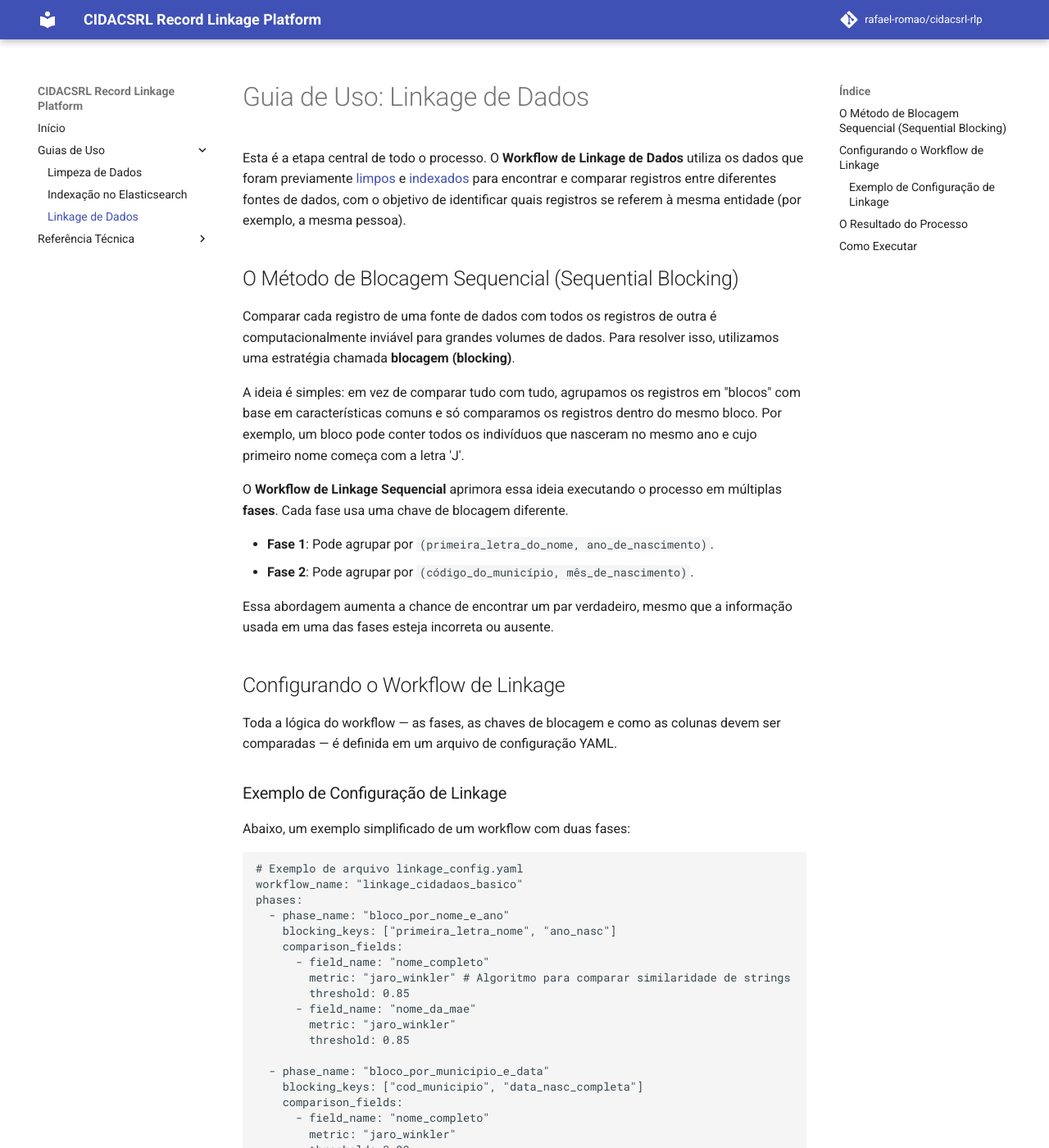
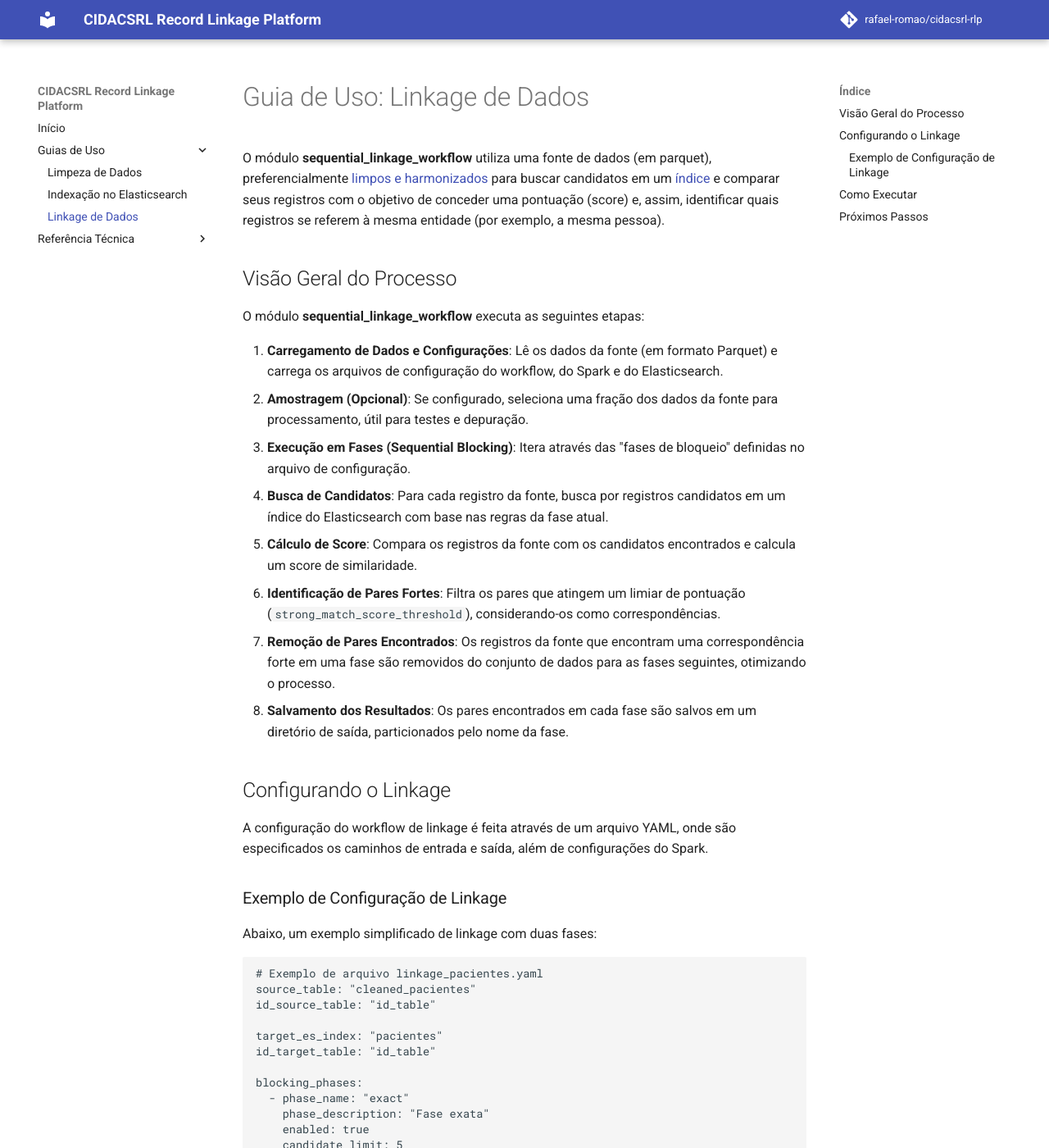
Before and after one commit to rafael-romao/cidacsrl, an MkDocs documentation site: the page built from docs/user-guide/linkage.md, in a window 1280 px wide and 1400 px high. Shown: the whole window at 82% size. Built offline with MkDocs 1.6.1 and Material for MkDocs 9.7.7, drawn with Linux system fonts in a browser that asks for light colours; comment, search, counter and statistics services are not loaded; some of the changed text lies outside the part shown.

Commit message:
docs: update user-guide docs

````diff
--- a/docs/user-guide/linkage.md
+++ b/docs/user-guide/linkage.md
@@ -1,58 +1,131 @@
 # Guia de Uso: Linkage de Dados
 
-Esta é a etapa central de todo o processo. O **Workflow de Linkage de Dados** utiliza os dados que foram previamente [limpos](./cleaning.md) e [indexados](./indexing.md) para encontrar e comparar registros entre diferentes fontes de dados, com o objetivo de identificar quais registros se referem à mesma entidade (por exemplo, a mesma pessoa).
+O módulo **sequential_linkage_workflow** utiliza uma fonte de dados (em parquet), preferencialmente [limpos e harmonizados](./cleaning.md) para buscar candidatos em um [índice](./indexing.md) e comparar seus registros com o objetivo de conceder uma pontuação (score) e, assim, identificar quais registros se referem à mesma entidade (por exemplo, a mesma pessoa).
 
-## O Método de Blocagem Sequencial (Sequential Blocking)
+## Visão Geral do Processo
 
-Comparar cada registro de uma fonte de dados com todos os registros de outra é computacionalmente inviável para grandes volumes de dados. Para resolver isso, utilizamos uma estratégia chamada **blocagem (blocking)**.
+O módulo **sequential_linkage_workflow** executa as seguintes etapas:
 
-A ideia é simples: em vez de comparar tudo com tudo, agrupamos os registros em "blocos" com base em características comuns e só comparamos os registros dentro do mesmo bloco. Por exemplo, um bloco pode conter todos os indivíduos que nasceram no mesmo ano e cujo primeiro nome começa com a letra 'J'.
+1.  **Carregamento de Dados e Configurações**: Lê os dados da fonte (em formato Parquet) e carrega os arquivos de configuração do workflow, do Spark e do Elasticsearch.
+2.  **Amostragem (Opcional)**: Se configurado, seleciona uma fração dos dados da fonte para processamento, útil para testes e depuração.
+3.  **Execução em Fases (Sequential Blocking)**: Itera através das "fases de bloqueio" definidas no arquivo de configuração.
+4.  **Busca de Candidatos**: Para cada registro da fonte, busca por registros candidatos em um índice do Elasticsearch com base nas regras da fase atual.
+5.  **Cálculo de Score**: Compara os registros da fonte com os candidatos encontrados e calcula um score de similaridade.
+6.  **Identificação de Pares Fortes**: Filtra os pares que atingem um limiar de pontuação (`strong_match_score_threshold`), considerando-os como correspondências.
+7.  **Remoção de Pares Encontrados**: Os registros da fonte que encontram uma correspondência forte em uma fase são removidos do conjunto de dados para as fases seguintes, otimizando o processo.
+8.  **Salvamento dos Resultados**: Os pares encontrados em cada fase são salvos em um diretório de saída, particionados pelo nome da fase.
 
-O **Workflow de Linkage Sequencial** aprimora essa ideia executando o processo em múltiplas **fases**. Cada fase usa uma chave de blocagem diferente.
+## Configurando o Linkage
 
-*   **Fase 1**: Pode agrupar por `(primeira_letra_do_nome, ano_de_nascimento)`.
-*   **Fase 2**: Pode agrupar por `(código_do_município, mês_de_nascimento)`.
-
-Essa abordagem aumenta a chance de encontrar um par verdadeiro, mesmo que a informação usada em uma das fases esteja incorreta ou ausente.
-
-## Configurando o Workflow de Linkage
-
-Toda a lógica do workflow — as fases, as chaves de blocagem e como as colunas devem ser comparadas — é definida em um arquivo de configuração YAML.
+A configuração do workflow de linkage é feita através de um arquivo YAML, onde são especificados os caminhos de entrada e saída, além de configurações do Spark.
 
 ### Exemplo de Configuração de Linkage
 
-Abaixo, um exemplo simplificado de um workflow com duas fases:
+Abaixo, um exemplo simplificado de linkage com duas fases:
 
 ```yaml
-# Exemplo de arquivo linkage_config.yaml
-workflow_name: "linkage_cidadaos_basico"
-phases:
-  - phase_name: "bloco_por_nome_e_ano"
-    blocking_keys: ["primeira_letra_nome", "ano_nasc"]
-    comparison_fields:
-      - field_name: "nome_completo"
-        metric: "jaro_winkler" # Algoritmo para comparar similaridade de strings
-        threshold: 0.85
-      - field_name: "nome_da_mae"
-        metric: "jaro_winkler"
-        threshold: 0.85
+# Exemplo de arquivo linkage_pacientes.yaml
+source_table: "cleaned_pacientes"
+id_source_table: "id_table"
 
-  - phase_name: "bloco_por_municipio_e_data"
-    blocking_keys: ["cod_municipio", "data_nasc_completa"]
-    comparison_fields:
-      - field_name: "nome_completo"
-        metric: "jaro_winkler"
-        threshold: 0.90
+target_es_index: "pacientes"
+id_target_table: "id_table"
+
+blocking_phases:
+  - phase_name: "exact"
+    phase_description: "Fase exata"
+    enabled: true
+    candidate_limit: 5
+    strong_match_score_threshold: 0.95
+
+    rules:
+      - source_column: "nome_completo"
+        target_column: "nome_completo"
+        es_clause_type: "must"
+        similarity: "jaro_winkler"
+        weight: 3.0
+        penalty: 0.1
+      - source_column: "nome_da_mae"
+        target_column: "nome_da_mae"
+        es_clause_type: "must"
+        similarity: "jaro_winkler"
+        weight: 3.0
+        penalty: 0.1
+      - source_column: "municipio_nascimento"
+        target_column: "municipio_nascimento"
+        es_clause_type: "must"
+        query_type: "term"
+        similarity: "exact"
+        weight: 1.0
+        penalty: 0.1
+      - source_column: "uf_nascimento"
+        target_column: "uf_nascimento"
+        es_clause_type: "must"
+        query_type: "term"
+        similarity: "exact"
+        weight: 1.0
+        penalty: 0.1
+
+  - phase_name: "non_exact"
+    phase_description: "Fase não exata"
+    enabled: false
+    candidate_limit: 500
+    strong_match_score_threshold: 0.60
+
+    rules:
+      - source_column: "nome_completo"
+        target_column: "nome_completo"
+        es_clause_type: "must"
+        similarity: "jaro_winkler"
+        weight: 3.0
+        penalty: 0.1
+      - source_column: "nome_da_mae"
+        target_column: "nome_da_mae"
+        es_clause_type: "should"
+        similarity: "jaro_winkler"
+        weight: 3.0
+        penalty: 0.1
+      - source_column: "municipio_nascimento"
+        target_column: "municipio_nascimento"
+        es_clause_type: "should"
+        query_type: "term"
+        similarity: "exact"
+        weight: 1.0
+        penalty: 0.1
+      - source_column: "uf_nascimento"
+        target_column: "uf_nascimento"
+        es_clause_type: "should"
+        query_type: "term"
+        similarity: "exact"
+        weight: 1.0
+        penalty: 0.1
+
 ```
-
-## O Resultado do Processo
-
-O resultado final do workflow é um conjunto de dados contendo os pares de registros identificados como potenciais correspondências. Para cada par, a plataforma calcula um **score de similaridade** que indica a força da correspondência.
-
-Este resultado permite que pesquisadores e analistas tomem decisões informadas sobre quais pares devem ser considerados uma ligação verdadeira.
 
 ## Como Executar
 
-O workflow é executado através de um script de linha de comando, que orquestra a execução de cada fase de forma sequencial.
+A execução do módulo **sequential_linkage_workflow** é configurável a partir de um arquivo YAML. A exemplo:
 
-Para obter instruções detalhadas sobre os comandos e todos os argumentos disponíveis, consulte a [Referência Técnica do Workflow de Linkage Sequencial](../reference/sequential_linkage_workflow.md).
+
+```yaml
+# Exemplo de arquivo cleaning_config.yaml
+# Caminhos para os arquivos de configuração específicos
+linkage_config_path: "/path/to/linkage_workflow.yaml"
+es_config_path: "/path/to/elasticsearch_config.yaml"
+spark_config_path: "/path/to/spark_config.yaml"
+output_data_path: "/path/to/output/data"
+source_data_path: "/path/to/source_data"
+
+# Opcional
+sample_fraction: 0.1  # Fração dos dados a serem processados (0.1 = 10%)
+sample_seed: 42       # Semente para amostragem reproduzível
+```
+Para executar o módulo **sequential_linkage_workflow** é necessário fornecer o caminho para o arquivo de configuração.
+
+```bash
+python -m cidacsrl_rlp.src.workflows.sequential_linkage_workflow --config-path /path/to/sequential_linkage_config.yaml
+```
+
+## Próximos Passos
+
+É possível submeter resultado do linkage a [deduplicação](./deduplicate.md) de registros.
````
Also changed, not shown: docs/user-guide/cleaning.md (+41 -29 lines), docs/user-guide/deduplicate.md (added, +36 -0 lines), docs/user-guide/elasticsearch_indexing.md (+41 -79 lines).
